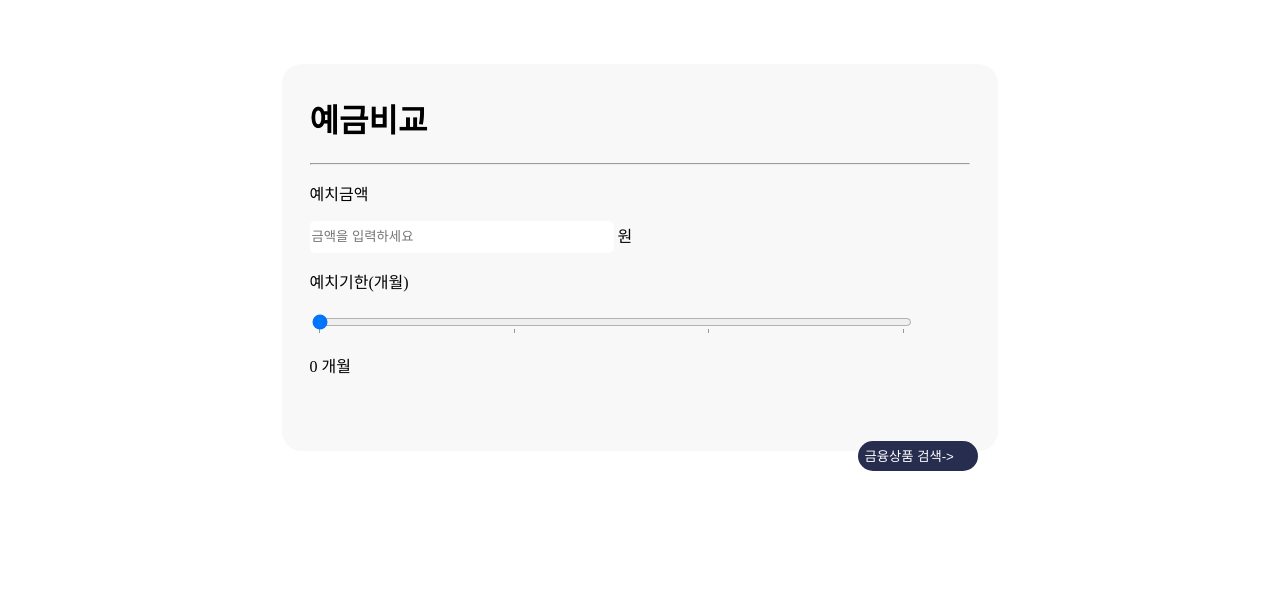
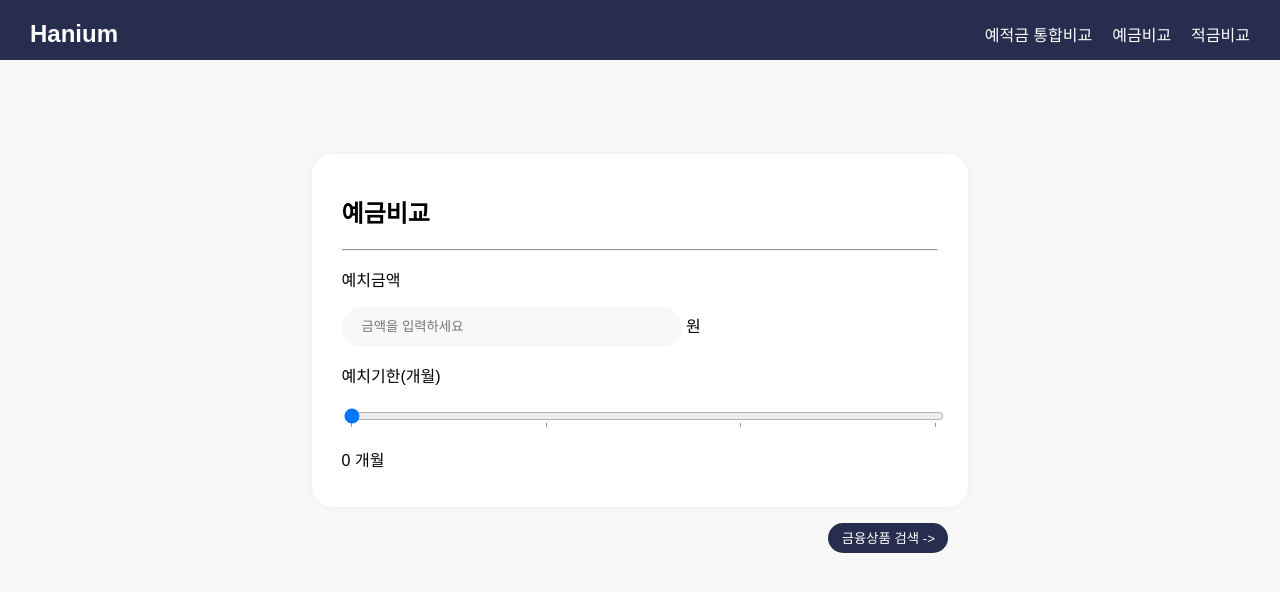
Before and after one commit to hanium-fintech/fintech, a React (Vite) app: page / in a window 1280 px wide. Shown: the top 592 px of the page. Built offline with nearby package versions, Linux system fonts and the light colour scheme.

Commit message:
first commit

```diff
--- a/index.html
+++ b/index.html
@@ -1,20 +1,86 @@
-<!doctype html>
+
+
+<!DOCTYPE html>
 <html lang="en">
-  <head>
-    <meta charset="UTF-8" />
+<head>
+    <meta charset="UTF-8">
     <meta http-equiv="X-UA-Compatible" content="IE=edge">
     <meta name="viewport" content="width=device-width, initial-scale=1.0">
     <title>예금 비교</title>
-  </head>
-  <body class= margin>
-    <div id="root"></div>
-    <script type="module" src="/src/main.jsx"></script>
-  </body>
+    <style>
+        /* 기본 스타일 설정 */
+        body {
+            margin: 0;
+            padding: 0;
+            font-family: Arial, sans-serif;
+            background-color: #f8f8f8;
+        }
+
+        /* 헤더 스타일 설정 */
+        header {
+            background-color: #272D4E;
+            color: #FFF;
+            text-align: center;
+            height: 60px;
+            padding: 0px 30px 0px 30px;
+        }
+
+        /* 내비게이션 스타일 설정 */
+        nav {
+            display: flex;
+            justify-content: space-between;
+            align-items: center;
+
+        }
+
+        /* 내비게이션 링크 스타일 설정 */
+        nav a {
+            margin: 0px;
+            text-decoration: none;
+            color: #FFF;
+        }
+
+        /* 내비게이션 메뉴 목록 스타일 설정 */
+        nav ul {
+            list-style: none;
+            display: flex;
+            gap: 20px;
+        }
+
+        /* 컨텐츠 마진 스타일 설정 */
+        .margin {
+            margin: 5vw 22vw;
+            padding: 20px;
+        }
+    </style>
+</head>
+<body>
+    <!-- 헤더 섹션 -->
+    <header>
+        <nav>
+            <a href="#">
+                <div>
+                    <h1>Hanium</h1>
+                </div>
+            </a>
+            <ul>
+                <li>
+                    <a href="#">예적금 통합비교</a>
+                </li>
+                <li>
+                    <a href="#">예금비교</a>
+                </li>
+                <li>
+                    <a href="#">적금비교</a>
+                </li>
+            </ul>
+        </nav>
+    </header>
+
+    <!-- 컨텐츠 마진 섹션 -->
+    <div class="margin">
+        <div id="root"></div>
+        <script type="module" src="/src/main.jsx"></script>
+    </div>
+</body>
 </html>
-
-<style>
-  .margin{
-    background-color:#FFF;
-    margin: 5vw 22vw 5vw 22vw;
-  }
-</style>
--- a/src/App.jsx
+++ b/src/App.jsx
@@ -1,10 +1,11 @@
+//App.jsx
+
 import React, { useState } from 'react';
 
 // Header,Input,Clicker 컴포넌트 불러와 사용
 import Header from './Header';
 import Input from './Input'
 import Clicker from './Clicker';
-import './input.css'
 
 
 
@@ -24,7 +25,7 @@ function App() {
 
   return (
     <>
-    <div id ="main">
+    <div id>
       <Header />
 
       <Input onNumberChange={handleNumberChange} onSliderChange={handleSliderChange} />
--- a/src/Clicker.css
+++ b/src/Clicker.css
@@ -1,18 +1,13 @@
-.clicker{
-    margin: 10;
+.clicker {
+    margin: 0px 30px; /* margin 값 수정 */
     display: flex;
-    place-items: center;
+    justify-content: center; /* 가운데 정렬을 위한 변경 */
+    align-items: center;
     float: right;
-
     width: 120px;
     height: 30px;
     background-color: #272D4E;
     border-radius: 20px;
     border: none;
-
+    color: white; /* 텍스트 색상을 여기로 이동 */
 }
-
-.text{
-    color:white;
-    ;
-}
--- a/src/Clicker.jsx
+++ b/src/Clicker.jsx
@@ -1,28 +1,30 @@
-import { useState } from "react";
-import Show from './Show';
-import './Clicker.css'
+// Clicker.jsx
+
+import React, { useState } from "react";
+import Show from "./Show";
+import "./Clicker.css";
 
 export default function Clicker({ input, value }) {
-    const [showClick, setShowClick] = useState(false); // 항상 결과 보이도록 설정
+  const [showClick, setShowClick] = useState(false);
   const [amount, setAmount] = useState(null);
   const [deadlines, setDeadlines] = useState(null);
 
-
   const handleButtonClick = () => {
-        setShowClick(true)
+    setShowClick(true);
     setAmount(input);
-
-        setDeadlines(value)
+    setDeadlines(value);
   };
 
   return (
     <div>
-            <button class = "clicker" onClick={handleButtonClick}>
-                <p class = "text">금융상품 검색-&gt;</p>
-                </button>
       {showClick && (
         <Show input={amount} deadline={deadlines} />
       )}
+      <div className="clicker-container">
+        <button className="clicker" onClick={handleButtonClick}>
+          <p className="text">금융상품 검색 -&gt;</p>
+        </button>
+      </div>
       <p>{deadlines}</p>
     </div>
   );
--- a/src/Input.jsx
+++ b/src/Input.jsx
@@ -1,11 +1,9 @@
-import { useState } from "react";
+// input.jsx
+
+import React, { useState } from "react";
 import './input.css'
 
-
-
-
 // 사용자가 기한과 금액을 입력할 수 있는 형식을 만들고 이를 상위 컴포넌트에 전달하도록 생성
-
 export default function Input({ onNumberChange, onSliderChange }) {
     const [number, setNumber] = useState("");
     const [sliderValue, setSliderValue] = useState(0);
@@ -16,41 +14,30 @@ export default function Input({ onNumberChange, onSliderChange }) {
         onNumberChange(newNumber);
     };
 
-
-
     const handleSliderChange = (event) => {
         const newValue = event.target.value;
         setSliderValue(newValue);
         onSliderChange(newValue);
     };
 
-
-
     return (
-
-
-        <body>
-
-            <div class>
-                <h1>예금비교</h1>
+        <div id ="mainbox">
+            <h2>예금비교</h2>
             <hr />
             <div>
-                    <p class="p1">예치금액</p>
+                <p className="p1">예치금액</p>
             </div>
             <input
-                    class="input_number"
+                className="input_number"
                 type="number"
                 value={number}
                 onChange={handleNumberChange}
-                    placeholder="금액을 입력하세요">
-                </input> 원
-
-            </div>
-
-            <div >
-                <p class="p1">예치기한(개월)</p>
+                placeholder="금액을 입력하세요"
+            /> 원
+            <div>
+                <p className="p1">예치기한(개월)</p>
                 <input
-                    class="input_range"
+                    className="input_range"
                     type="range"
                     min="0"
                     max="18"
@@ -59,19 +46,14 @@ export default function Input({ onNumberChange, onSliderChange }) {
                     value={sliderValue}
                     onChange={handleSliderChange}
                 />
-
                 <datalist id="markers">
                     <option value="0">0</option>
                     <option value="6">6</option>
                     <option value="12">12</option>
                     <option value="18">18</option>
                 </datalist>
-
                 <p>{sliderValue} 개월</p>
-
             </div>
-        <div class ="margin"/>
-
-        </body>
+        </div>
     );
 }
--- a/src/Show.jsx
+++ b/src/Show.jsx
@@ -1,6 +1,7 @@
 import { useState } from "react";
 import Optimal from "./Timal";
 import './Box.css'
+import './input.css'
 
 import Add from "./Add"
 import Subtract from "./Subtract"
@@ -119,8 +120,8 @@ export default function Show({ input, deadline }) {
     };
 
     return (
-        <div class="main">
-            <hr />
+        <div id ="mainbox">
+
 
             <h2>우대조건</h2>
             <div>
--- a/src/input.css
+++ b/src/input.css
@@ -1,22 +1,27 @@
-#main{
+/* input.css */
 
-    padding: 10px 20px 10px 20px;
+#mainbox {
+    padding: 20px 30px; /* 좀 더 넓은 padding 적용 */
+    background: #FFF;
+    border-radius: 20px;
+    box-shadow: 0 0 10px rgba(0, 0, 0, 0.05); /* 그림자 효과 추가 */
+    margin: 10px
+}
+
+.input_number {
+    width: 300px;
+    height: 20px;
+    border-radius: 5px;
+    border: none;
+    padding: 10px 20px;
     background: #F8F8F8;
     border-radius: 20px;
 }
 
-.input_number{
-    width: 300px;
-    height: 30px;
-    border-radius: 5px;
-    border: none;
+.input_range {
+    width: 600px;
 }
 
-.input_range{
-    width: 600px;
-
+.margin {
+    margin-bottom: 20px;
 }
-
-.margin{
-    margin-bottom: 2000px;
-}
```
Lines whose indentation alone changed are shown as unchanged.
